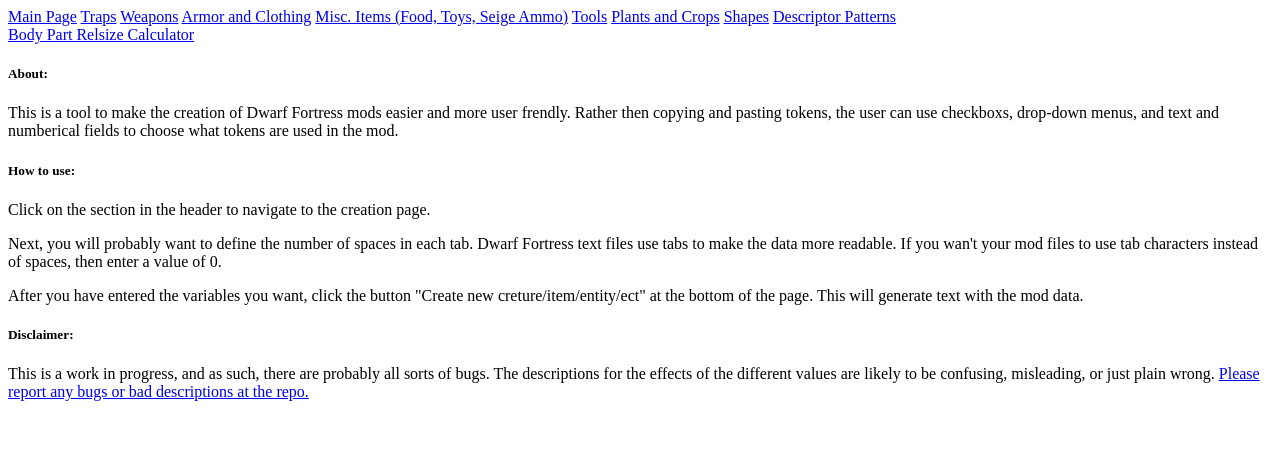
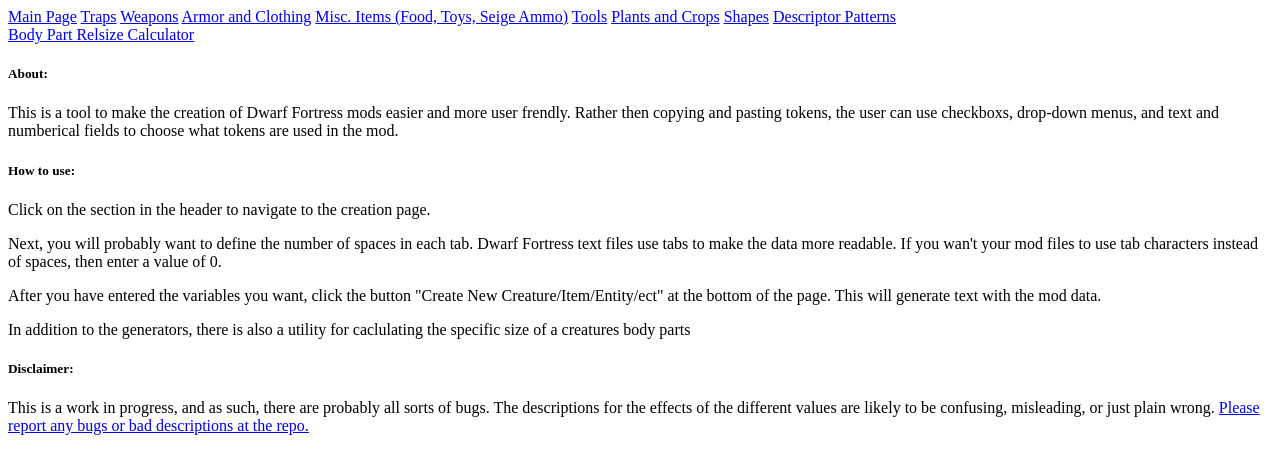
Before and after one commit to BTCallahan/dwarf-fortress-mod-creation-assistant, a plain HTML site: page index.html in a window 1280 px wide. Drawn offline with Linux system fonts and the light colour scheme.

Commit message:
Add info on main page

```diff
--- a/index.html
+++ b/index.html
@@ -46,8 +46,11 @@
             If you wan't your mod files to use tab characters instead of spaces, then enter a value of 0.
         </p>
         <p>
-            After you have entered the variables you want, click the button "Create new creture/item/entity/ect" at the bottom of the page. This will
+            After you have entered the variables you want, click the button "Create New Creature/Item/Entity/ect" at the bottom of the page. This will
             generate text with the mod data.
+        </p>
+        <p>
+            In addition to the generators, there is also a utility for caclulating the specific size of a creatures body parts
         </p>
         <h5>Disclaimer:</h5>
         <p>
```
Also changed, not shown: tool.html (+0 -2 lines).
